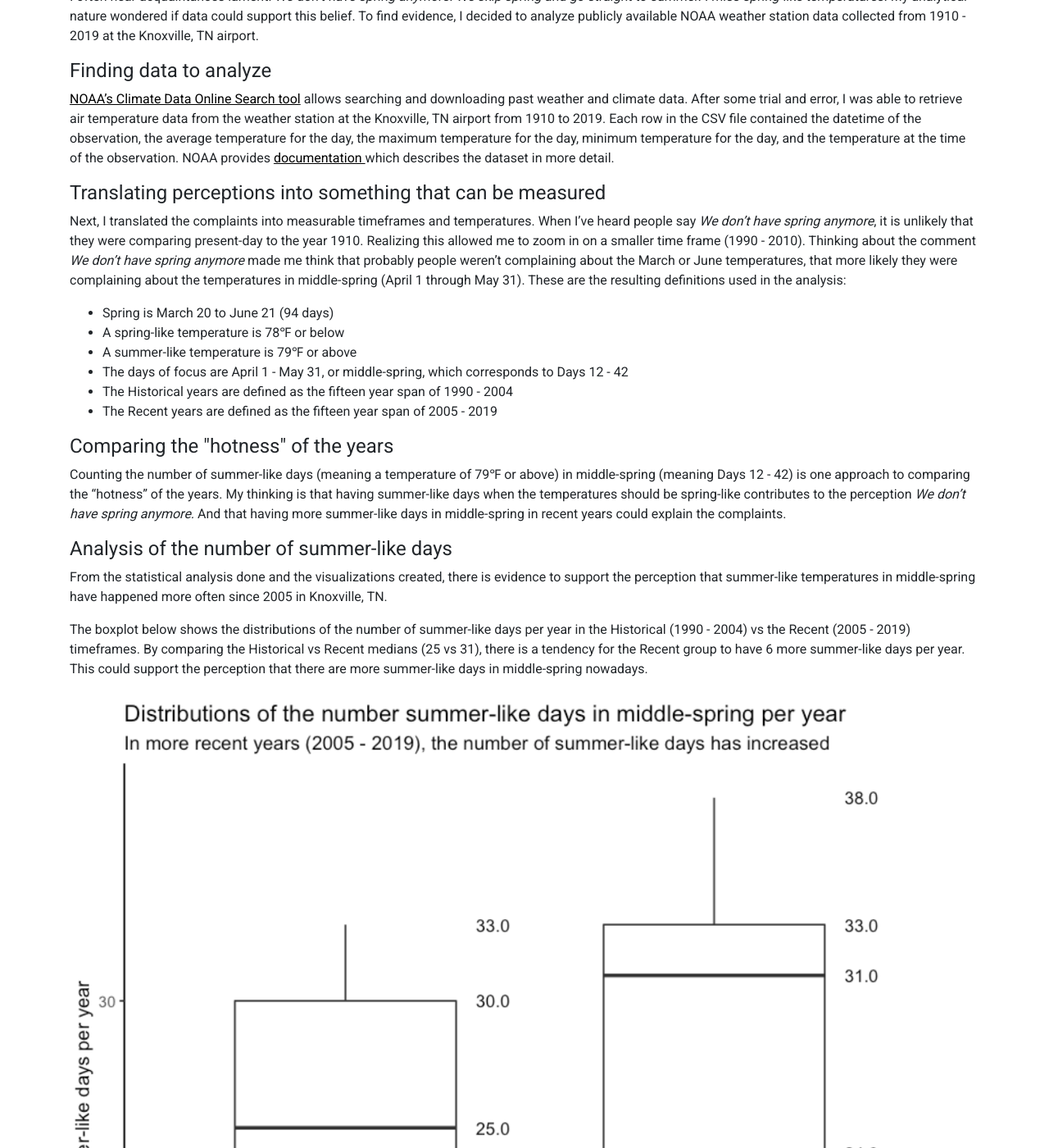
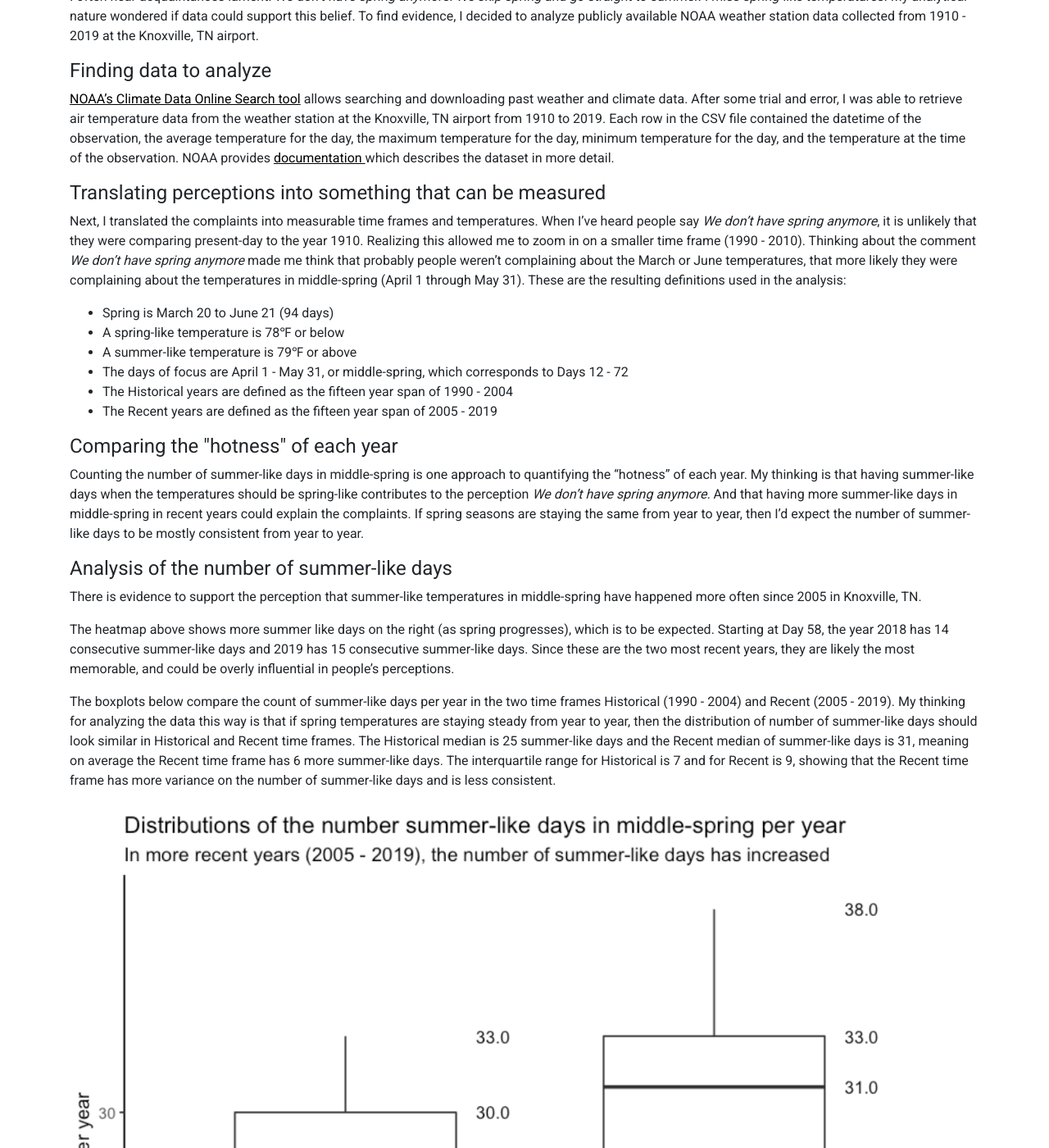
Before and after one commit to h-fuzzy-logic/blog, a Jekyll site: the page built from _posts/2020-5-1-analyzing-temps.md, in a window 1280 px wide and 1400 px high, scrolled down 1154 px. Shown: the whole window at 82% size. Built offline with Jekyll 4.4.1, drawn with Linux system fonts in a browser that asks for light colours; nearby versions of some CDN libraries.

Commit message:
Updating analyze temps

```diff
--- a/_posts/2020-5-1-analyzing-temps.md
+++ b/_posts/2020-5-1-analyzing-temps.md
@@ -17,23 +17,25 @@ I often hear acquaintances lament: <i>We don’t have spring anymore. We skip sp
 <a target="_blank" href="https://www.ncdc.noaa.gov/cdo-web/search">NOAA's Climate Data Online Search tool</a> allows searching and downloading past weather and climate data.  After some trial and error, I was able to retrieve air temperature data from the weather station at the Knoxville, TN airport from 1910 to 2019.  Each row in the CSV file contained the datetime of the observation, the average temperature for the day, the maximum temperature for the day, minimum temperature for the day, and the temperature at the time of the observation.  NOAA provides <a href="https://www.ncdc.noaa.gov/cdo-web/datasets#GHCND" target="_blank">documentation </a> which describes the dataset in more detail.
 
 <h1 class="h4">Translating perceptions into something that can be measured</h1>
-Next, I translated the complaints into measurable timeframes and temperatures.  When I’ve heard people say <i>We don’t have spring anymore</i>, it is unlikely that they were comparing present-day to the year 1910.  Realizing this allowed me to zoom in on a smaller time frame (1990 - 2010).  Thinking about the comment <i>We don’t have spring anymore</i> made me think that probably people weren’t complaining about the March or June temperatures, that more likely they were complaining about the temperatures in middle-spring (April 1 through May 31).  These are the resulting definitions used in the analysis:
+Next, I translated the complaints into measurable time frames and temperatures.  When I’ve heard people say <i>We don’t have spring anymore</i>, it is unlikely that they were comparing present-day to the year 1910.  Realizing this allowed me to zoom in on a smaller time frame (1990 - 2010).  Thinking about the comment <i>We don’t have spring anymore</i> made me think that probably people weren’t complaining about the March or June temperatures, that more likely they were complaining about the temperatures in middle-spring (April 1 through May 31).  These are the resulting definitions used in the analysis:
 <ul>
 	<li>Spring is March 20 to June 21 (94 days)</li>
 	<li>A spring-like temperature is 78℉ or below</li>
 	<li>A summer-like temperature is 79℉ or above</li>
-	<li>The days of focus are April 1 - May 31, or middle-spring, which corresponds to Days 12 - 42</li>
+	<li>The days of focus are April 1 - May 31, or middle-spring, which corresponds to Days 12 - 72</li>
 	<li>The Historical years are defined as the fifteen year span of 1990 - 2004</li>
 	<li>The Recent years are defined as the fifteen year span of 2005 - 2019</li>
 </ul>
 
-<h1 class="h4">Comparing the "hotness" of the years</h1>
-Counting the number of summer-like days (meaning a temperature of 79℉ or above) in middle-spring (meaning Days 12 - 42) is one approach to comparing the "hotness" of the years.  My thinking is that having summer-like days when the temperatures should be spring-like contributes to the perception <i>We don’t have spring anymore.</i>   And that having more summer-like days in middle-spring in recent years could explain the complaints.
+<h1 class="h4">Comparing the "hotness" of each year</h1>
+Counting the number of summer-like days in middle-spring is one approach to quantifying the "hotness" of each year.  My thinking is that having summer-like days when the temperatures should be spring-like contributes to the perception <i>We don’t have spring anymore.</i>   And that having more summer-like days in middle-spring in recent years could explain the complaints.  If spring seasons are staying the same from year to year, then I'd expect the number of summer-like days to be mostly consistent from year to year.
 
 <h1 class="h4">Analysis of the number of summer-like days</h1>
-From the statistical analysis done and the visualizations created, there is evidence to support the perception that summer-like temperatures in middle-spring have happened more often since 2005 in Knoxville, TN.
+There is evidence to support the perception that summer-like temperatures in middle-spring have happened more often since 2005 in Knoxville, TN.
 
-The boxplot below shows the distributions of the number of summer-like days per year in the Historical (1990 - 2004) vs the Recent (2005 - 2019) timeframes.  By comparing the Historical vs Recent medians (25 vs 31), there is a tendency for the Recent group to have 6 more summer-like days per year. This could support the perception that there are more summer-like days in middle-spring nowadays.
+The heatmap above shows more summer like days on the right (as spring progresses), which is to be expected.  Starting at Day 58, the year 2018 has 14 consecutive summer-like days and 2019 has 15 consecutive summer-like days.  Since these are the two most recent years, they are likely the most memorable, and could be overly influential in people's perceptions.
+
+The boxplots below compare the count of summer-like days per year in the two time frames Historical (1990 - 2004) and Recent (2005 - 2019).  My thinking for analyzing the data this way is that if spring temperatures are staying steady from year to year, then the distribution of number of summer-like days should look similar in Historical and Recent time frames.  The Historical median is 25 summer-like days and the Recent median of summer-like days is 31, meaning on average the Recent time frame has 6 more summer-like days.  The interquartile range for Historical is 7 and for Recent is 9, showing that the Recent time frame has more variance on the number of summer-like days and is less consistent.
 
 <img src="{{ site.baseurl }}/img/middle-spring.png" class="img-fluid" alt="User 1 session summary"/>
 
```
Also changed, not shown: other parts of _posts/2020-5-1-analyzing-temps.md (+1 -1 lines), 1 other file.
